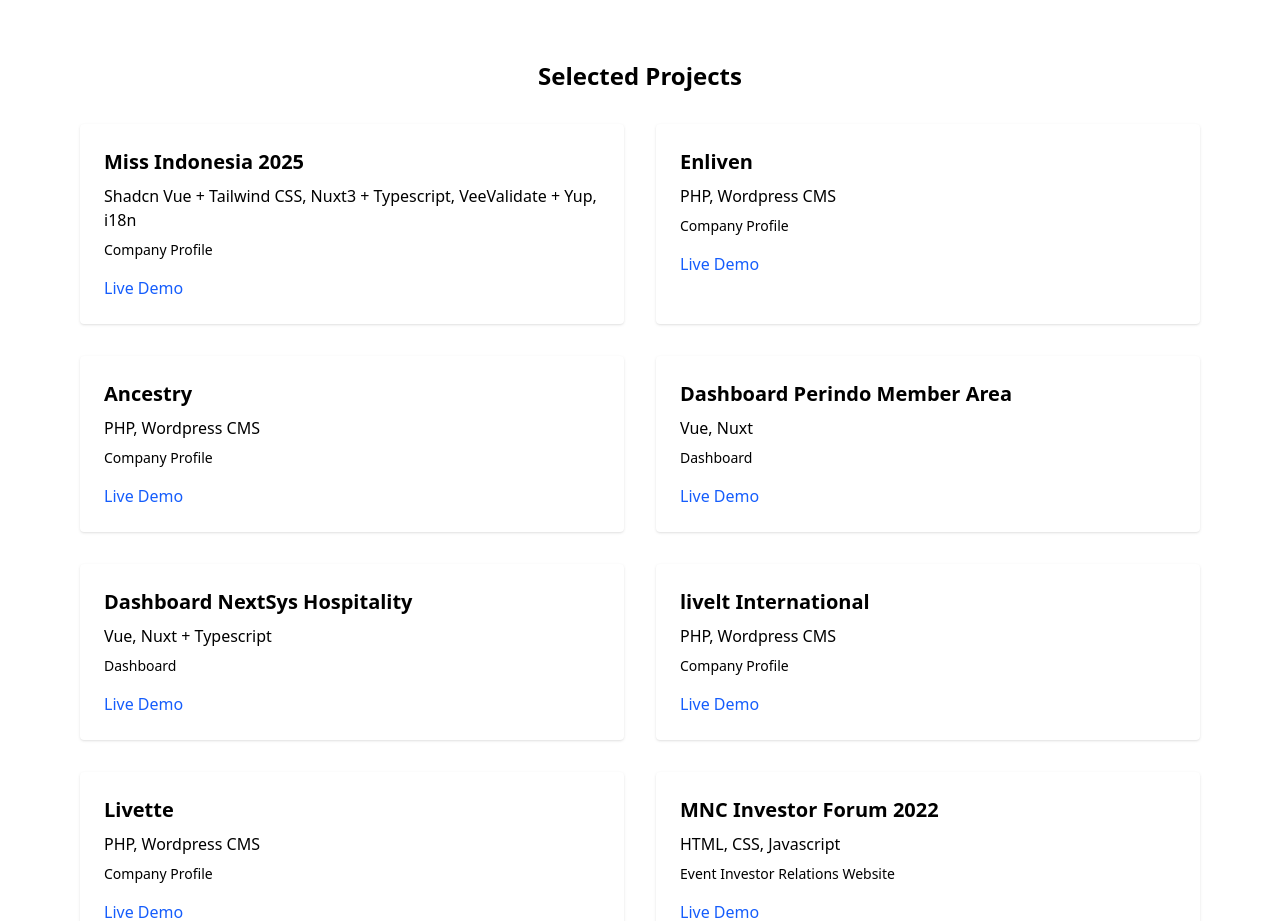
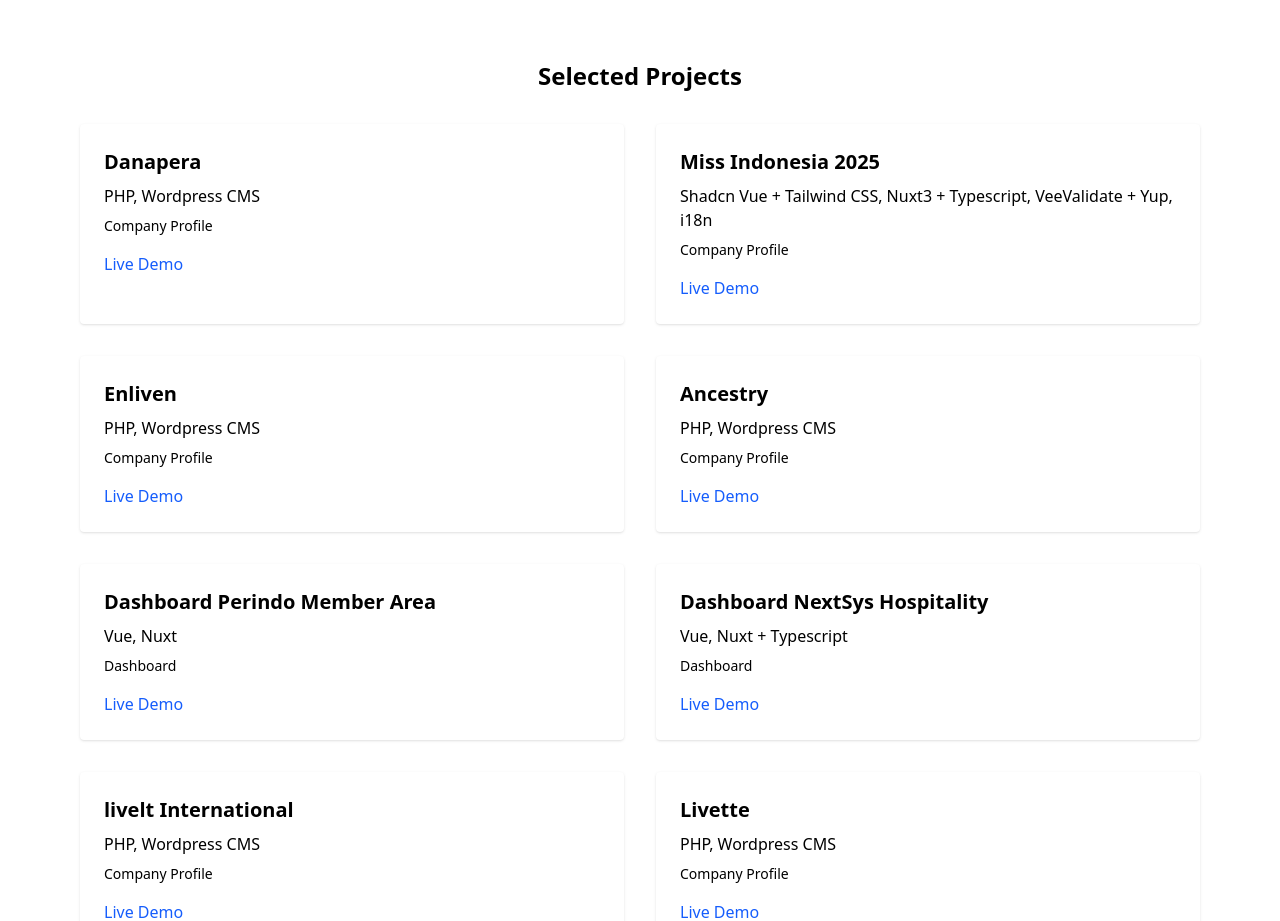
Before and after one commit to diahkhoeriah/dk-portofolio, a Vue app: page / in a window 1280 px wide. Shown: the part 1060-1981 px from the top of the page. Built offline with nearby package versions, Linux system fonts and the light colour scheme.

Commit message:
update json versel and landing

```diff
--- a/src/components/Landing.vue
+++ b/src/components/Landing.vue
@@ -108,6 +108,12 @@
     <h3 class="text-2xl font-bold mb-8 text-center">Selected Projects</h3>
     <div class="grid md:grid-cols-2 gap-8">
       <div class="bg-white shadow rounded p-6">
+        <h4 class="text-xl font-semibold mb-2">Danapera</h4>
+        <p class="mb-2">PHP, Wordpress CMS</p>
+        <p class="text-sm mb-4">Company Profile</p>
+        <a href="https://danapera.com/id/" target="_blank" class="text-blue-600 hover:underline">Live Demo</a>
+      </div>
+      <div class="bg-white shadow rounded p-6">
         <h4 class="text-xl font-semibold mb-2">Miss Indonesia 2025</h4>
         <p class="mb-2">Shadcn Vue + Tailwind CSS, Nuxt3 + Typescript, VeeValidate + Yup, i18n</p>
         <p class="text-sm mb-4">Company Profile</p>
```
Also changed, not shown: vercel.json.
